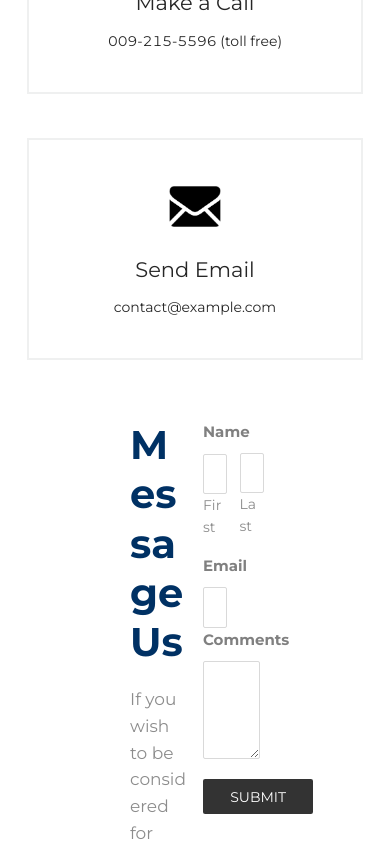
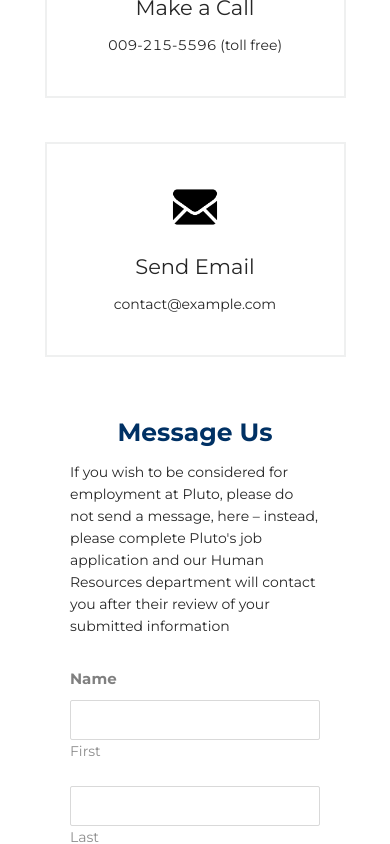
Before and after one commit to Alamin02/pluto, a React (Create React App) app: page /contact in a window 390 px wide. Shown: the part 960-1804 px from the top of the page. Built offline with nearby package versions, Linux system fonts and the light colour scheme; a web font is replaced by a local one.

Commit message:
full contact page responsively updated

```diff
--- a/src/components/contact-us/GetInTouch.js
+++ b/src/components/contact-us/GetInTouch.js
@@ -36,7 +36,7 @@ function GetInTouch() {
             <Row gutter={[24, 24]} justify="center">
                 {getInTouchData.map((element) => {
                     return (
-                        <Col span={8} key={element.id} xs={22} sm={20} md={18} lg={8} xl={8}>
+                        <Col span={8} key={element.id} xs={20} sm={16} md={12} lg={8} xl={8}>
                             <div className={styles.headStyle}>
                                 <div className={styles.bodyStyle}>
                                     <img src={element.imageUrl} alt={element.option} className={styles.imgStyle} />
--- a/src/components/contact-us/MessageForm.js
+++ b/src/components/contact-us/MessageForm.js
@@ -1,12 +1,13 @@
 import React from 'react';
 import { Link } from "react-router-dom";
 import { Typography } from 'antd';
-import { Row, Col } from 'antd';
+import { Row, Col, Grid } from 'antd';
 import { Input } from 'antd';
 import styles from './MessageForm.module.css'
 import ButtonBlack from '../styled-components/ButtonBlack'
+import classNames from "classnames";
 
-
+const { useBreakpoint } = Grid;
 const { TextArea } = Input;
 const { Title, Text } = Typography;
 const labelStyle = {
@@ -20,16 +21,23 @@ const textAreaStyle = {
 }
 
 function MessageForm() {
+    const screens = useBreakpoint();
     return (
         <div className={styles.contactUsContainer}>
             <Row gutter={[16, 16]}>
-                <Col span={12}>
-                    <Title className={styles.contactTitle}>Message Us</Title>
-                    <Text type="secondary" className={styles.contactDescription}>If you wish to be considered for employment at Pluto, please do not send a message, here – instead, please complete Pluto's job application  and our Human Resources department will contact you after their review of your submitted information.</Text>
+                <Col span={12} xs={24} sm={24} md={24} lg={12}>
+                    <Title className={classNames(
+                        { [styles.contactTitle]: screens },
+                        { [styles.contactTitleXs]: screens.xs },
+                        { [styles.contactTitleMd]: screens.sm },
+                        { [styles.contactTitleMd]: screens.md },
+                        { [styles.contactTitleLg]: screens.lg },
+                    )}>Message Us</Title>
+                    <p>If you wish to be considered for employment at Pluto, please do not send a message, here – instead, please complete Pluto's job application  and our Human Resources department will contact you after their review of your submitted information</p>
                 </Col>
-                <Col span={12}>
+                <Col span={12} xs={24} sm={24} md={24} lg={12}>
                     <Row gutter={[16, 16]}>
-                        <Col span={12}>
+                        <Col span={12} xs={24} sm={12}>
                             <div style={labelStyle}>
                                 <label htmlFor='Name'  >Name</label>
                             </div>
@@ -38,13 +46,15 @@ function MessageForm() {
                             </div>
                             <Text type="secondary">First</Text>
                         </Col>
-                        <Col span={12}>
+                        <Col span={12} xs={24} sm={12} className={classNames(
+                            { [styles.lastLabelStyle]: screens.xs }
+                        )}>
                             <div className={styles.lastLabel}>
                                 <Input size="large" />
                             </div>
                             <Text type="secondary">Last</Text>
                         </Col>
-                        <Col span={12}>
+                        <Col span={12} xs={24} sm={24} md={12}>
                             <div style={labelStyle}>
                                 <label htmlFor='email'>Email</label>
                             </div>
--- a/src/components/contact-us/MessageForm.module.css
+++ b/src/components/contact-us/MessageForm.module.css
@@ -1,6 +1,6 @@
 .contactUsContainer {
   max-width: 1200px;
-  margin: 40px 130px;
+  margin: 40px 70px;
 }
 .contactTitle {
   color: #003164 !important;
@@ -8,8 +8,18 @@
   text-transform: capitalize;
   font-weight: bold !important;
 }
-.contactDescription {
-  font-size: 17px;
+.contactTitleXs {
+  text-align: center;
+  font-size: 25px !important;
+}
+.contactTitleMd {
+  text-align: center;
+}
+.contactTitleLg {
+  text-align: left;
+}
+.lastLabelStyle {
+  margin-top: -25px;
 }
 .lastLabel {
   margin-top: 33px !important;
```
